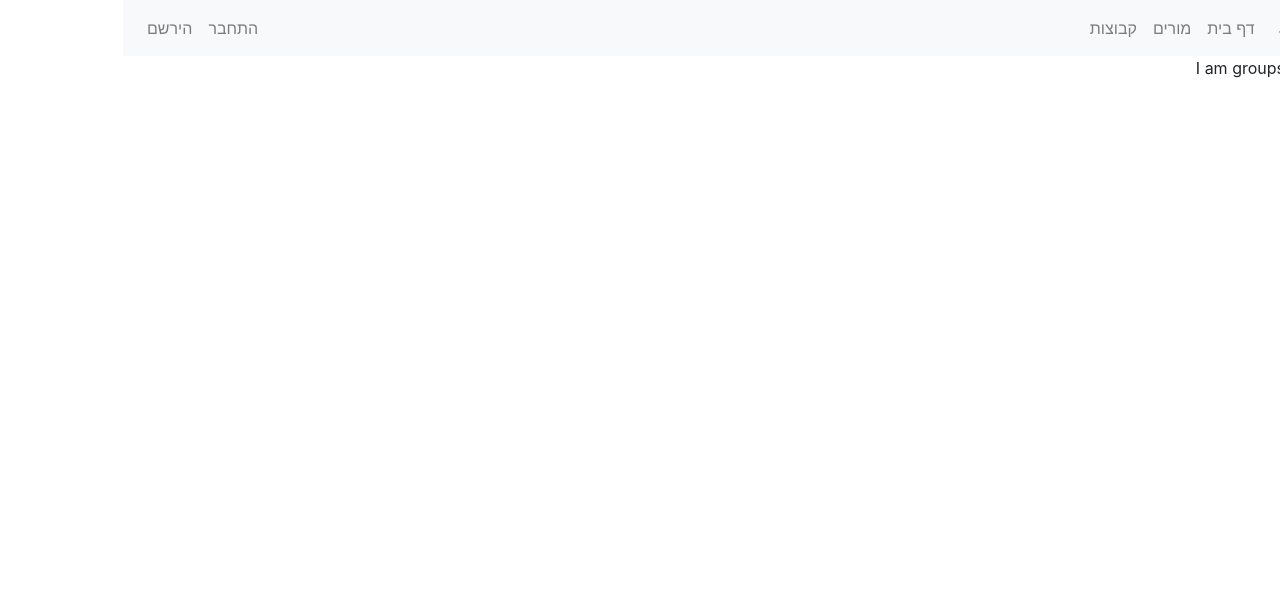
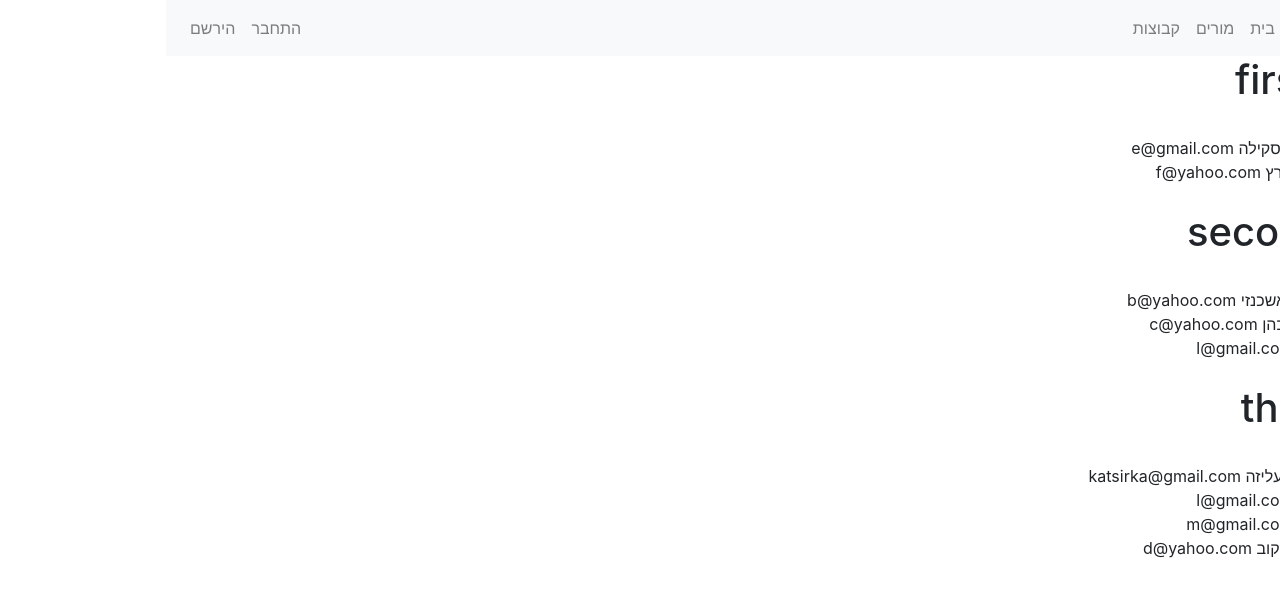
Before and after one commit to irinam759/skillshare, a React (Create React App) app: page /#/groups in a window 1280 px wide. Shown: the top 596 px of the page. Built offline with nearby package versions, Linux system fonts and the light colour scheme; a web font is replaced by a local one.

Commit message:
add allgroups to group page, add func add user to teacher

```diff
--- a/src/App.js
+++ b/src/App.js
@@ -14,6 +14,7 @@ import CreateGroup from './pages/CreateGroup';
 import usersJson from './data/users.json';
 import categoriesJson from './data/categories.json';
 import citiesJson from './data/israel-cities.json';
+import groupsJson from './data/groups.json';
 import Footer from './components/Footer';
 
 
@@ -30,9 +31,11 @@ class App extends React.Component {
       allTeachers:usersJson.filter((user)=>{
         if (user.isTeacher){return user}
       }),
-      // allTeachers: (usersJson.isTeacher) ?
       allCategories:categoriesJson,
-      allCities:citiesJson
+      allCities:citiesJson,
+      allGroups:groupsJson,
+      listUsers:[]
+
     }
   }
 login = (userObj)=>{
@@ -45,6 +48,32 @@ login = (userObj)=>{
      activeUser:null
    })
  }
+
+ joinTeacher = (teacherId) => {
+  // console.log(teacherId)
+ console.log('active user in app:'+ this.state.activeUser)
+  if(!this.state.activeUser){
+      alert('התחבר/הרשם כדי להצטרף לקבוצה של המורה')
+  }
+  else{
+
+
+     const teacherGroups = this.state.allGroups.map((group)=> {
+      if(group.createdBy !== teacherId) {
+        return group;
+      }
+       else {
+          group.usersList.concat(this.state.activeUser)
+       }
+
+      })
+      this.setState({
+        allGroups:teacherGroups
+    })
+    console.log(this.state.allGroups)
+  }
+ }
+
   render() {
 
 
@@ -68,11 +97,14 @@ login = (userObj)=>{
          allTeachers={this.state.allTeachers}
          allCategories={this.state.allCategories}
          allCities={this.state.allCities}
+         allGroups={this.state.allGroups}
          header={'חפש בעל מיומנות/מורה/מאמן'}
+         activeUser={this.state.activeUser}
+         joinTeacher={this.joinTeacher}
          ></Teachers>
       </Route>
       <Route exact path='/groups'>
-       <Groups></Groups>
+       <Groups allUsers={this.state.allUsers} allGroups={this.state.allGroups}></Groups>
       </Route>
       <Route exact path='/user'>
          <User></User>
--- a/src/data/groups.json
+++ b/src/data/groups.json
@@ -1,4 +1,7 @@
 [
-    {"id":1,"createdBy":1,"city":3,"category":4,"title":"fdfs","desc":"dd"}
+    {"id":1,"createdBy":1,"city":3000,"category":2,"title":"firsfr","desc":"dd", "usersList":[6,7]},
+    {"id":2,"createdBy":2,"city":3,"category":4,"title":"second","desc":"dd", "usersList":[3,4,11]},
+    {"id":3,"createdBy":3,"city":3,"category":4,"title":"third","desc":"dd", "usersList":[1,11,12,5]}
+
 
 ]
--- a/src/data/users.json
+++ b/src/data/users.json
@@ -1,15 +1,15 @@
 [
-    {"id":1,"name":"סבתא עליזה","email":"katsirka@gmail.com","pw":"123", "image":"img-cooking1.jpg","city":3000,"isTeacher":true,"categoryId":2,"desc":"אוכל מרוקאי ביתי", "about":"אני מבשלת מגיל צעיר, למדתי מאמא שלי","isGroupTeaching":true, "groupId":1 },
-    {"id":2,"name":"הדסה משמור ","email":"minap@yahoo.com","pw":"123", "image":"img-cooking2.jpg","city":3000,"isTeacher":true,"categoryId":2,"desc":"המטבח התימני", "about":"למדתי לבשל אוכל מסורתי מאמא שלי","isGroupTeaching":true, "groupId":2 },
-    {"id":3,"name":"אדווה אשכנזי","email":"adva@yahoo.com","pw":"123", "image":"img-cooking3.jpg","city":4000,"isTeacher":true,"categoryId":2,"desc":"אוכל מרוקאי ", "about":"אלמד אותך לבשל אוכל הכי טעים ואוטנטי!","isGroupTeaching":true, "groupId":3 },
-    {"id":4,"name":"עלמה כהן","email":"almacohen@yahoo.com","pw":"123", "image":"img-art1.jpg","city":3000,"isTeacher":true,"categoryId":1,"desc":"לימוד רישום וציור בכל הרמות", "about":"אני בוגרת בצלאל באמנות, מציגה ופועלת בתחום האמנות העכשווית. ","isGroupTeaching":true, "groupId":4 },
-    {"id":5,"name":"לינוי וולקוב","email":"linoi@yahoo.com","pw":"123", "image":"img-art2.jpg","city":4000,"isTeacher":true,"categoryId":1,"desc":"רישום, הכנת תיק עבודות", "about":"אני ציירת ומאיירת, בוגרת המדרשה. ניסיון רב בהכנת תיק עבודות לקבלה ללימודים, הדרכה ברישום ","isGroupTeaching":true, "groupId":5 },
-    {"id":6,"name":"לינה בוסקילה","email":"katsirka@gmail.com","pw":"123", "image":"img-cooking4.jpg","city":3000,"isTeacher":true,"categoryId":2,"desc":"אוכל מרוקאי ביתי", "about":"אני מבשלת מגיל צעיר, למדתי מאמא שלי","isGroupTeaching":true, "groupId":6 },
-    {"id":7,"name":"מינה פרץ ","email":"minap@yahoo.com","pw":"123", "image":"img-cooking5.jpg","city":3000,"isTeacher":true,"categoryId":2,"desc":"המטבח התימני", "about":"20 שנה אני מבשלת אוכל תימני","isGroupTeaching":true, "groupId":7 },
-    {"id":8,"name":"אדווה אשכנזי","email":"adva@yahoo.com","pw":"123", "image":"img-cooking6.jpg","city":4000,"isTeacher":true,"categoryId":2,"desc":"אוכל מרוקאי ", "about":"אלמד אותך לבשל אוכל הכי טעים ואוטנטי!","isGroupTeaching":true, "groupId":8 },
-    {"id":9,"name":"עלמה כהן","email":"almacohen@yahoo.com","pw":"123", "image":"img-art3.jpg","city":3000,"isTeacher":true,"categoryId":1,"desc":"לימוד רישום וציור בכל הרמות", "about":"אני בוגרת בצלאל באמנות, מציגה ופועלת בתחום האמנות העכשווית. ","isGroupTeaching":false},
-    {"id":10,"name":"לינוי וולקוב","email":"linoi@yahoo.com","pw":"123", "image":"img-art1.jpg","city":4000,"isTeacher":true,"categoryId":1,"desc":"רישום, הכנת תיק עבודות", "about":"אני ציירת ומאיירת, בוגרת המדרשה. ניסיון רב בהכנת תיק עבודות לקבלה ללימודים, הדרכה ברישום ","isGroupTeaching":true, "groupId":9 },
-    {"id":11,"name":"שרה","email":"katsirka@gmail.com","pw":"123", "image":"img-art2.jpg","city":932,"isTeacher":false,"groupId":10},
-    {"id":12,"name":"שרה","email":"katsirka@gmail.com","pw":"123", "image":"img-art2.jpg","city":3000,"isTeacher":false,"groupId":11},
-    {"id":13,"name":"שרה","email":"katsirka@gmail.com","pw":"123", "image":"img-art2.jpg","city":4000,"isTeacher":false,"groupId":12}
+    {"id":1,"name":"סבתא עליזה","email":"katsirka@gmail.com","pw":"123", "image":"img-cooking1.jpg","city":3000,"isTeacher":true,"categoryId":2,"desc":"אוכל מרוקאי ביתי", "about":"אני מבשלת מגיל צעיר, למדתי מאמא שלי"},
+    {"id":2,"name":"הדסה משמור ","email":"a@yahoo.com","pw":"123", "image":"img-cooking2.jpg","city":3000,"isTeacher":true,"categoryId":2,"desc":"המטבח התימני", "about":"למדתי לבשל אוכל מסורתי מאמא שלי" },
+    {"id":3,"name":"אדווה אשכנזי","email":"b@yahoo.com","pw":"123", "image":"img-cooking3.jpg","city":4000,"isTeacher":true,"categoryId":2,"desc":"אוכל מרוקאי ", "about":"אלמד אותך לבשל אוכל הכי טעים ואוטנטי!"},
+    {"id":4,"name":"עלמה כהן","email":"c@yahoo.com","pw":"123", "image":"img-art1.jpg","city":3000,"isTeacher":true,"categoryId":1,"desc":"לימוד רישום וציור בכל הרמות", "about":"אני בוגרת בצלאל באמנות, מציגה ופועלת בתחום האמנות העכשווית. "},
+    {"id":5,"name":"לינוי וולקוב","email":"d@yahoo.com","pw":"123", "image":"img-art2.jpg","city":4000,"isTeacher":true,"categoryId":1,"desc":"רישום, הכנת תיק עבודות", "about":"אני ציירת ומאיירת, בוגרת המדרשה. ניסיון רב בהכנת תיק עבודות לקבלה ללימודים, הדרכה ברישום "},
+    {"id":6,"name":"לינה בוסקילה","email":"e@gmail.com","pw":"123", "image":"img-cooking4.jpg","city":3000,"isTeacher":true,"categoryId":2,"desc":"אוכל מרוקאי ביתי", "about":"אני מבשלת מגיל צעיר, למדתי מאמא שלי" },
+    {"id":7,"name":"מינה פרץ ","email":"f@yahoo.com","pw":"123", "image":"img-cooking5.jpg","city":3000,"isTeacher":true,"categoryId":2,"desc":"המטבח התימני", "about":"20 שנה אני מבשלת אוכל תימני"},
+    {"id":8,"name":"אדווה אשכנזי","email":"i@yahoo.com","pw":"123", "image":"img-cooking6.jpg","city":4000,"isTeacher":true,"categoryId":2,"desc":"אוכל מרוקאי ", "about":"אלמד אותך לבשל אוכל הכי טעים ואוטנטי!"},
+    {"id":9,"name":"עלמה כהן","email":"j@yahoo.com","pw":"123", "image":"img-art3.jpg","city":3000,"isTeacher":true,"categoryId":1,"desc":"לימוד רישום וציור בכל הרמות", "about":"אני בוגרת בצלאל באמנות, מציגה ופועלת בתחום האמנות העכשווית. "},
+    {"id":10,"name":"לינוי וולקוב","email":"k@yahoo.com","pw":"123", "image":"img-art1.jpg","city":4000,"isTeacher":true,"categoryId":1,"desc":"רישום, הכנת תיק עבודות", "about":"אני ציירת ומאיירת, בוגרת המדרשה. ניסיון רב בהכנת תיק עבודות לקבלה ללימודים, הדרכה ברישום "},
+    {"id":11,"name":"שרה","email":"l@gmail.com","pw":"123", "image":"img-art2.jpg","city":932,"isTeacher":false },
+    {"id":12,"name":"שרה","email":"m@gmail.com","pw":"123", "image":"img-art2.jpg","city":3000,"isTeacher":false },
+    {"id":13,"name":"שרה","email":"n@gmail.com","pw":"123", "image":"img-art2.jpg","city":4000,"isTeacher":false}
 ]
--- a/src/pages/Groups.js
+++ b/src/pages/Groups.js
@@ -4,10 +4,29 @@ class Groups extends React.Component{
     constructor(props){
         super(props);
     }
+    getUserById = function(id){
+        return this.props.allUsers.find(user =>  (user.id === id))
+    }
     render(){
+               const allGroups= this.props.allGroups.map((group) => {
+
+                let countUsers=0;
+            const users = group.usersList.map((id) => {
+                countUsers++;
+                const userObj = this.getUserById(id)
+                return <div>{userObj.name} {userObj.email}</div>
+            })
+            return <div key={group.id}>
+                <h1>{group.title}</h1>
+                <div>{group.usersList}
+                {users}
+                {countUsers}
+                </div>
+            </div>
+        })
         return(
             <div className = "p-groups">
-                I am groups
+               {allGroups}
             </div>
         )
     }
--- a/src/pages/Login.js
+++ b/src/pages/Login.js
@@ -32,7 +32,7 @@ class Login extends React.Component{
                 return true
             }
         });
-        console.log(foundUser);
+
         // if(!foundUser.email){
         //     alert("אימייל לא קיים")
         // }
@@ -41,7 +41,8 @@ class Login extends React.Component{
         // }
         if(foundUser){
             this.props.login(foundUser);
-            window.location.href = '/#/user';
+            console.log('in login page ' + foundUser)
+            window.location.href = '/#/';
         }
 
         else{
```
Also changed, not shown: src/pages/Teachers.js (+33 -15 lines).
